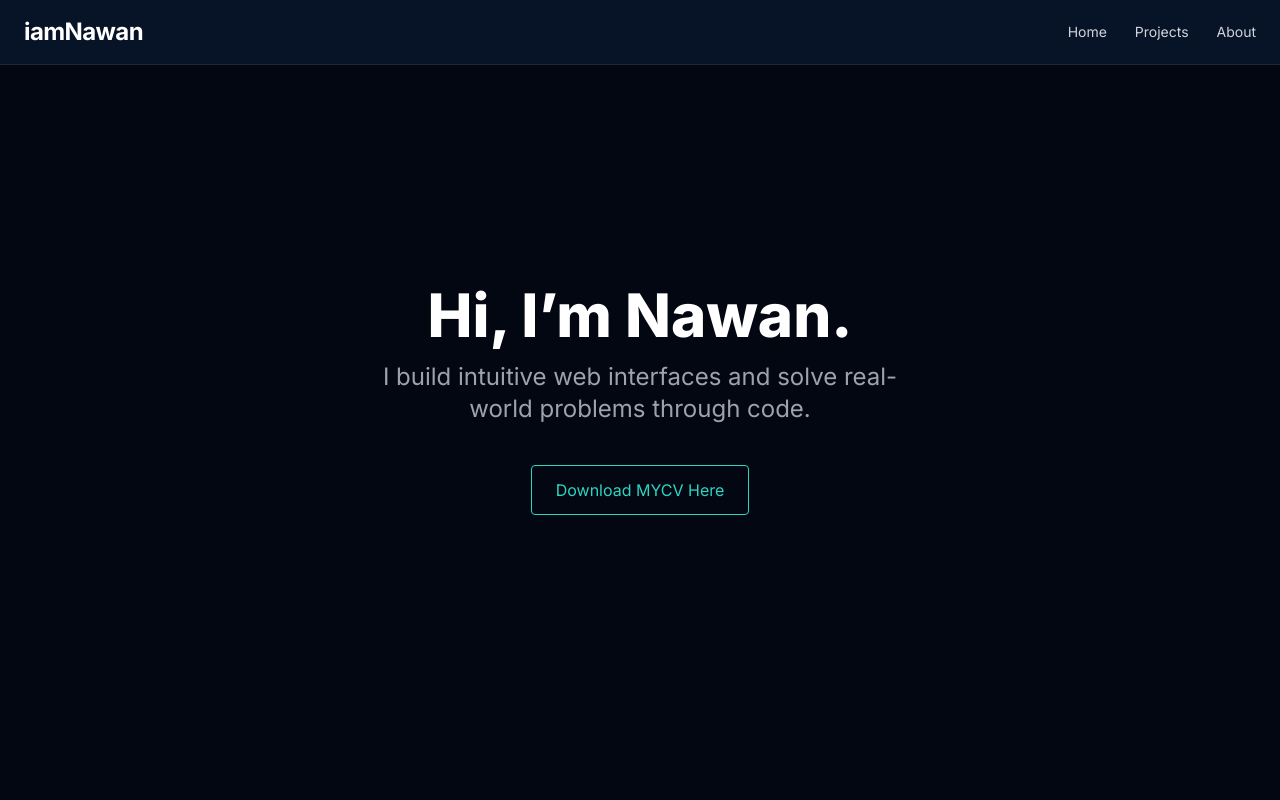
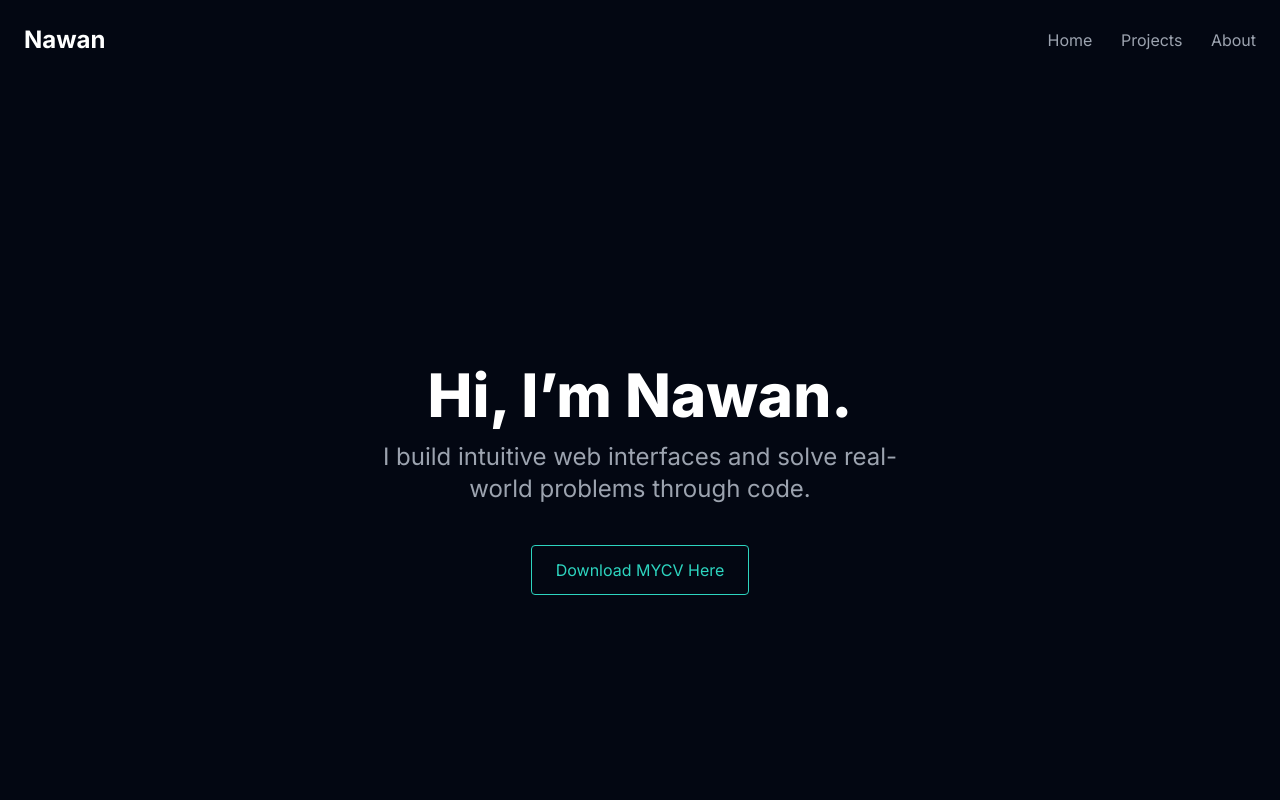
Before and after one commit to iamnawan/portfolio, a website: page index.html in a window 1280 px wide. Shown: the top 800 px of the page. Drawn offline with nearby package versions, Linux system fonts and the light colour scheme.

Commit message:
Update index.html

```diff
--- a/index.html
+++ b/index.html
@@ -22,18 +22,15 @@
 </head>
 <body class="bg-gray-950 text-white">
 
-<header class="fixed top-0 z-50 w-full backdrop-blur-sm bg-[#0a192f]/70 border-b border-gray-800">
-  <div class="max-w-7xl mx-auto px-6 py-4 flex justify-between items-center">
-    <a href="index.html" class="text-white text-2xl font-bold tracking-tight hover:text-teal-400 transition duration-300">
-      iamNawan
-    </a>
-    <nav class="space-x-6 text-sm font-medium text-gray-300">
-      <a href="index.html" class="hover:text-teal-400 transition duration-300">Home</a>
-      <a href="projects.html" class="hover:text-teal-400 transition duration-300">Projects</a>
-      <a href="about.html" class="hover:text-teal-400 transition duration-300">About</a>
-  </div>
+
+<header class="py-6 px-6 flex justify-between items-center">
+  <h1 class="text-2xl font-bold">Nawan</h1>
+  <nav class="space-x-6">
+    <a href="index.html" class="text-gray-400 hover:text-teal-400">Home</a>
+    <a href="projects.html" class="text-gray-400 hover:text-teal-400">Projects</a>
+    <a href="about.html" class="text-gray-400 hover:text-teal-400">About</a>
+  </nav>
 </header>
-
 
   <!-- Hero Section -->
   <section class="min-h-screen flex flex-col justify-center items-center px-6 text-center">
```
